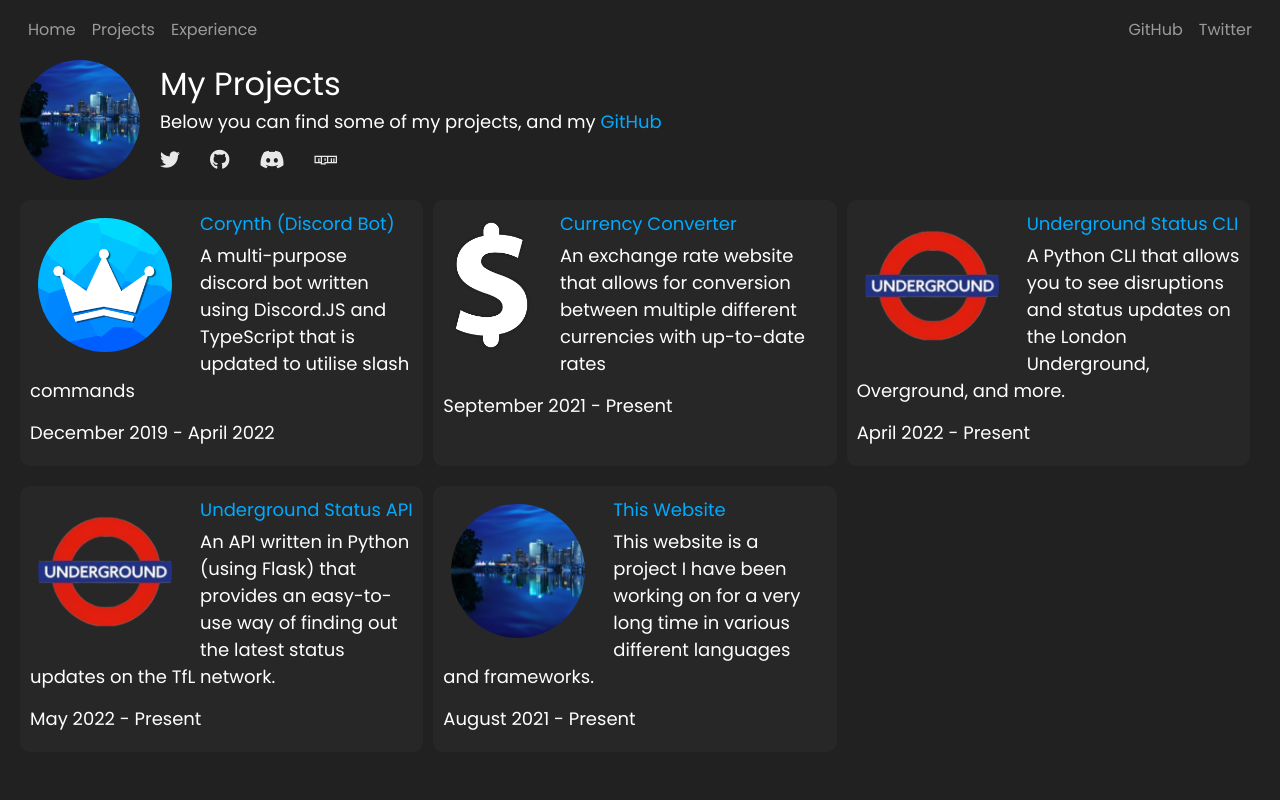
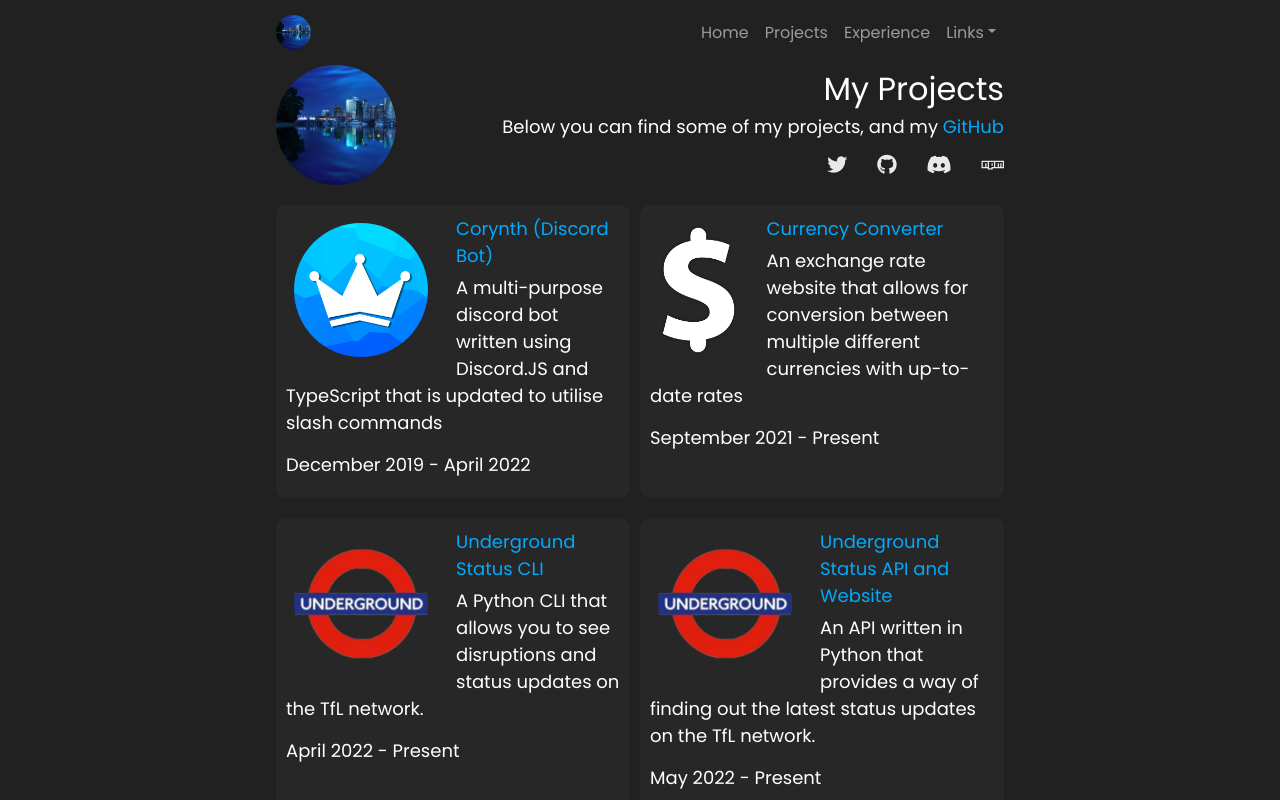
Before and after one commit to cxllm/corynth, a React (Create React App) app: page /projects in a window 1280 px wide. Shown: the top 800 px of the page. Built offline with nearby package versions, Linux system fonts and the light colour scheme.

Commit message:
little redesign

```diff
--- a/src/App.scss
+++ b/src/App.scss
@@ -17,11 +17,18 @@
 	background-color: #212121 /*#282c34*/;
 	min-height: 100vh;
 	.content {
+		width: 60%;
+		margin-left: auto;
+		margin-right: auto;
 		min-height: 90vh;
 		display: flex;
 		flex-direction: column;
 		justify-content: center;
 		.text {
+			.intro {
+				text-align: right;
+			}
+			width: 100%;
 			padding: 0 20px;
 			img {
 				float: left;
@@ -57,6 +64,9 @@
 				border-radius: 10px;
 				background-color: #2a2a2aaa;
 			}
+			div.edge {
+				margin-right: 0 !important;
+			}
 			a {
 				font-size: large;
 			}
@@ -65,7 +75,7 @@
 			}
 			display: grid;
 			color: white;
-			grid-template-columns: 1fr 1fr 1fr; /* fraction*/
+			grid-template-columns: 1fr 1fr; /* fraction*/
 			div.image {
 				width: 150px;
 				background-color: #00000000;
@@ -79,6 +89,7 @@
 	}
 	@media screen and (max-width: 1000px) {
 		.content {
+			width: 100%;
 			.text {
 				padding: 0 10px;
 				p {
@@ -134,8 +145,7 @@
 	a {
 		color: white;
 		font-size: 20px;
-		padding: 0 30px 0 0;
-		margin: 5px 0;
+		padding: 0 0 0 30px;
 		opacity: 0.9;
 	}
 }
--- a/src/Components/Navbar.tsx
+++ b/src/Components/Navbar.tsx
@@ -1,4 +1,4 @@
-import { Navbar, Nav } from "react-bootstrap";
+import { Navbar, Nav, NavDropdown } from "react-bootstrap";
 import React from "react";
 import { Link } from "react-router-dom";
 export default class Navigation extends React.Component<{ active: string }> {
@@ -20,6 +20,26 @@
 					<Navbar.Toggle aria-controls="responsive-navbar-nav" />
 					<Navbar.Collapse id="responsive-navbar-nav">
 						<Nav className="me-auto">
+							<Navbar.Brand
+								as={Link}
+								to="/"
+								style={{
+									fontSize: "35"
+								}}
+							>
+								<img
+									src="/avatar.jpg"
+									width="35"
+									height="35"
+									style={{
+										borderRadius: "50px"
+									}}
+									className="d-inline-block align-top"
+									alt=""
+								/>
+							</Navbar.Brand>
+						</Nav>
+						<Nav>
 							<Nav.Link as={Link} to="/">
 								Home
 							</Nav.Link>
@@ -29,10 +49,14 @@
 							<Nav.Link as={Link} to="/experience">
 								Experience
 							</Nav.Link>
-						</Nav>
-						<Nav>
-							<Nav.Link href="https://github.com/cxllm">GitHub</Nav.Link>
-							<Nav.Link href="https://twitter.com/CX11M">Twitter</Nav.Link>
+							<NavDropdown title="Links" id="basic-nav-dropdown">
+								<NavDropdown.Item href="https://github.com/cxllm">
+									GitHub
+								</NavDropdown.Item>
+								<NavDropdown.Item href="https://twitter.com/CX11M">
+									Twitter
+								</NavDropdown.Item>
+							</NavDropdown>
 						</Nav>
 					</Navbar.Collapse>
 				</Navbar>
--- a/src/Pages/Experience.tsx
+++ b/src/Pages/Experience.tsx
@@ -21,23 +21,26 @@
 				</Helmet>
 				<span>
 					<img src="/avatar.jpg" width="120px" alt="Avatar" />
+					<div className="intro">
 						<h1>Experience</h1>
 						<p>
 							Below is a list of various different languages, frameworks, software and
 							operating systems I have an understanding of and can use confidently.
 						</p>
+
 						<Socials />
+					</div>
 					<div className="table">
 						<div>
 							<h3>Programming Languages</h3>
 							<p>
-								Languages: Python, JavaScript/TypeScript, HTML/CSS/SCSS
+								Languages: Python, Java/TypeScript, HTML/CSS/SCSS
 								<br />
 								Python Frameworks: Flask, Jinja2, PyPi Packages <br />
-								TS/JS Frameworks: Node.js, React JSX/TSX, Express.js, NPM
+								TS/JS Frameworks: Node.js, React, Express, NPM
 							</p>
 						</div>
-						<div>
+						<div className="edge">
 							<h3>Operating Systems</h3>
 							<p>
 								Linux Distros (Desktop and Server): Fedora, openSUSE, Ubuntu, Arch
--- a/src/Pages/Home.tsx
+++ b/src/Pages/Home.tsx
@@ -21,9 +21,11 @@
 				</Helmet>
 				<span>
 					<img src="/avatar.jpg" width="120px" alt="Avatar" />
-					<h1>Callum (cxllm)</h1>
-					<p>Full-Stack TypeScript and Python developer from the UK.</p>
-					<Socials />
+					<div className="intro">
+						<h1>Callum (cxllm)</h1>
+						<p>Full-Stack TypeScript and Python developer from the UK.</p>
+						<Socials />
+					</div>
 				</span>
 			</div>
 		);
--- a/src/Pages/Projects.tsx
+++ b/src/Pages/Projects.tsx
@@ -25,16 +25,16 @@
 			{
 				name: "Underground Status CLI",
 				description:
-					"A Python CLI that allows you to see disruptions and status updates on the London Underground, Overground, and more.",
+					"A Python CLI that allows you to see disruptions and status updates on the TfL network.",
 				start: "April 2022",
 				finish: "Present",
 				url: "https://github.com/cxllm/tube-cli",
 				image: "/underground.png"
 			},
 			{
-				name: "Underground Status API",
+				name: "Underground Status API and Website",
 				description:
-					"An API written in Python (using Flask) that provides an easy-to-use way of finding out the latest status updates on the TfL network.",
+					"An API written in Python that provides a way of finding out the latest status updates on the TfL network.",
 				url: "https://github.com/cxllm/tfl-status-api#tfl-status-api",
 				start: "May 2022",
 				finish: "Present",
@@ -43,7 +43,7 @@
 			{
 				name: "This Website",
 				description:
-					"This website is a project I have been working on for a very long time in various different languages and frameworks.",
+					"This website is a project I have been working on for a while in many languages and frameworks.",
 				url: "https://github.com/cxllm/website",
 				start: "August 2021",
 				finish: "Present",
@@ -67,23 +67,25 @@
 				</Helmet>
 				<span>
 					<img src="/avatar.jpg" width="120px" alt="Avatar" />
+					<div className="intro">
 						<h1>My Projects</h1>
 						<p>
 							Below you can find some of my projects, and my{" "}
 							<a href="https://github.com/cxllm">GitHub</a>
 						</p>
 						<Socials />
+					</div>
 				</span>
 				<div className="table">
-					{projects.map((project) => {
+					{projects.map((project, i) => {
 						return (
-							<div>
+							<div className={i % 2 == 1 ? "edge" : ""}>
 								<div className="image">
 									<img src={project.image} alt="Avatar" />
 								</div>
 								<a href={project.url}>{project.name}</a>
 								<p>{project.description}</p>
-								<p>
+								<p className="time">
 									{project.start} - {project.finish}
 								</p>
 							</div>
```
Lines whose indentation alone changed are shown as unchanged.
